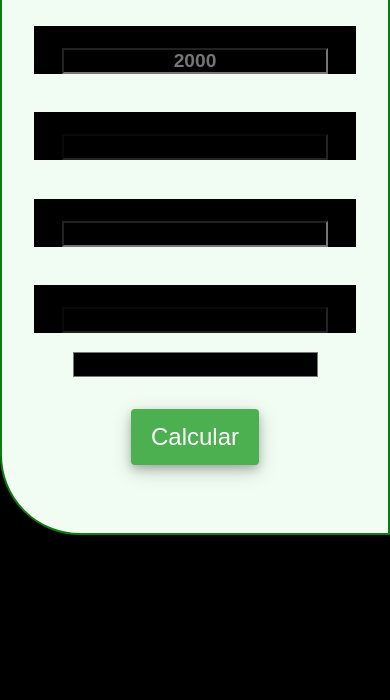
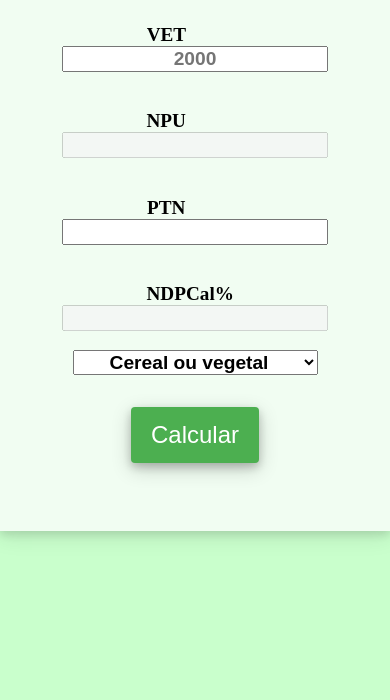
Before and after one commit to danielfmm/calculadora-de-NDPCAL-, a plain HTML site: page index.html in a window 390 px wide. Shown: the part 144-844 px from the top of the page. Drawn offline with Linux system fonts and the light colour scheme.

Commit message:
Adição de responsividade

```diff
--- a/main.css
+++ b/main.css
@@ -1,6 +1,5 @@
 * {
   padding: 0;
-  background-color: black;
 }
 
 body {
@@ -10,6 +9,7 @@ body {
   justify-items: center;
   width: fit-content;
   margin: 0 auto;
+  background-color: rgb(201, 255, 204);
 }
 .container {
   padding: 2rem;
@@ -67,3 +67,12 @@ button {
 button:hover {
   background-color: #45a049;
 }
+
+@media screen and (max-width: 500px) {
+
+  .container {
+    border: 0px;
+    border-radius: 0;
+  }
+
+}
```
